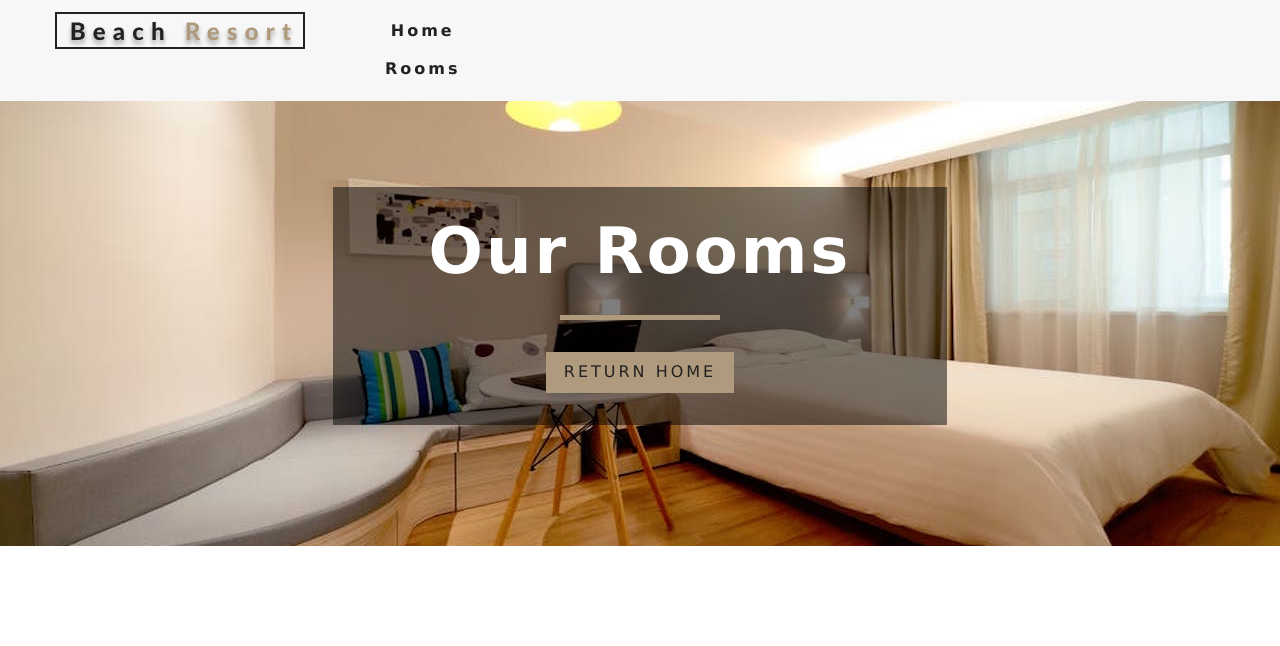
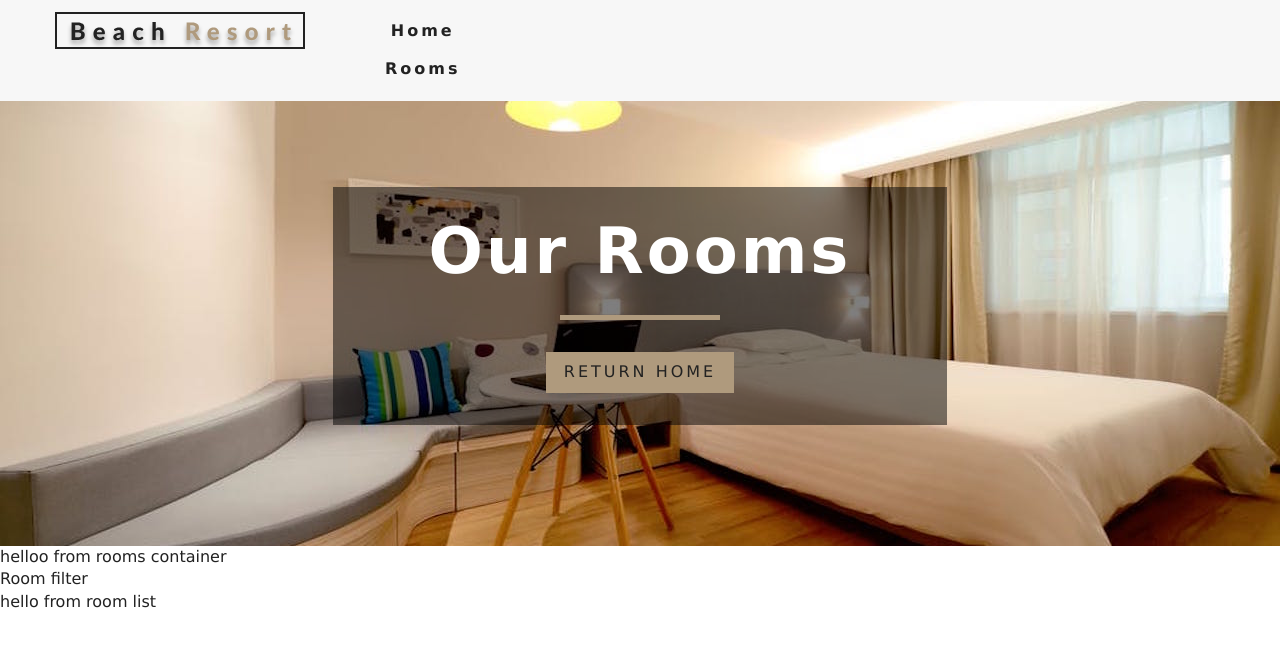
Before and after one commit to dzonib/hotels, a React (Create React App) app: page /rooms in a window 1280 px wide. Shown: the top 646 px of the page. Built offline with nearby package versions, Linux system fonts and the light colour scheme.

Commit message:
added rooms container, displaying all rooms next and sorting them out

```diff
--- /dev/null
+++ b/src/Components/RoomList.js
@@ -0,0 +1,9 @@
+import React from 'react'
+
+export default function RoomList() {
+  return (
+    <div>
+      hello from room list
+    </div>
+  )
+}
--- a/src/Components/RoomsContainer.js
+++ b/src/Components/RoomsContainer.js
@@ -1 +1,24 @@
-import React from 'react'
+import React, { useContext } from 'react'
+
+import { RoomContext } from '../context'
+import RoomsFilter from './RoomsFilter'
+import RoomList from './RoomList'
+import Loading from './Loading'
+
+export default function RoomsContainer() {
+    const { loading, sortedRooms, rooms } = useContext(RoomContext)
+
+    console.log(loading)
+
+    if (loading) {
+        return <Loading />
+    } else {
+        return (
+            <div>
+                helloo from rooms container
+                <RoomsFilter rooms={rooms} />
+                <RoomList rooms={sortedRooms} />
+            </div>
+        )
+    }
+}
--- /dev/null
+++ b/src/Components/RoomsFilter.js
@@ -0,0 +1,10 @@
+import React from 'react'
+
+export default function RoomFilter() {
+
+  return (
+    <div>
+      Room filter
+    </div>
+  )
+}
--- a/src/pages/Rooms.js
+++ b/src/pages/Rooms.js
@@ -1,15 +1,20 @@
 import React from 'react'
 import Hero from '../Components/Hero'
-import Banner from '../Components/Banner';
-import {Link} from 'react-router-dom'
-
+import Banner from '../Components/Banner'
+import { Link } from 'react-router-dom'
+import RoomsContainer from '../Components/RoomsContainer'
 
 export default function Rooms() {
-    return <Hero hero='roomsHero' >
-        <Banner
-            title="our rooms"
-        >
-            <Link to="/" className="btn-primary">return home</Link>
-        </Banner>
-    </Hero>
+    return (
+        <>
+            <Hero hero='roomsHero'>
+                <Banner title='our rooms'>
+                    <Link to='/' className='btn-primary'>
+                        return home
+                    </Link>
+                </Banner>
+            </Hero>
+            <RoomsContainer />
+        </>
+    )
 }
```
